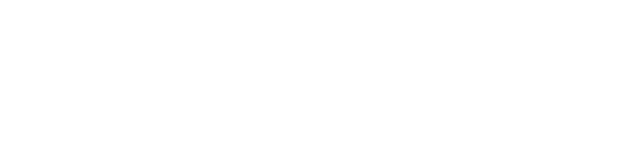
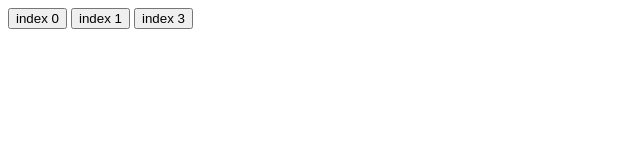
Before and after one commit to gerasart/map2gis, a plain HTML site: page index.html in a window 1280 px wide. Shown: the whole page, without its empty margins (0-640 px from the left). Drawn offline with Linux system fonts and the light colour scheme.

Commit message:
Update index.html

```diff
--- a/index.html
+++ b/index.html
@@ -9,6 +9,9 @@
 </head>
 <body>
 
+<button class="marker_btn" data-id="0">index 0</button>
+<button class="marker_btn" data-id="1">index 1</button>
+<button class="marker_btn" data-id="2">index 3</button>
 
                 <div id="map"
                          data-role="map-2gis"
```
